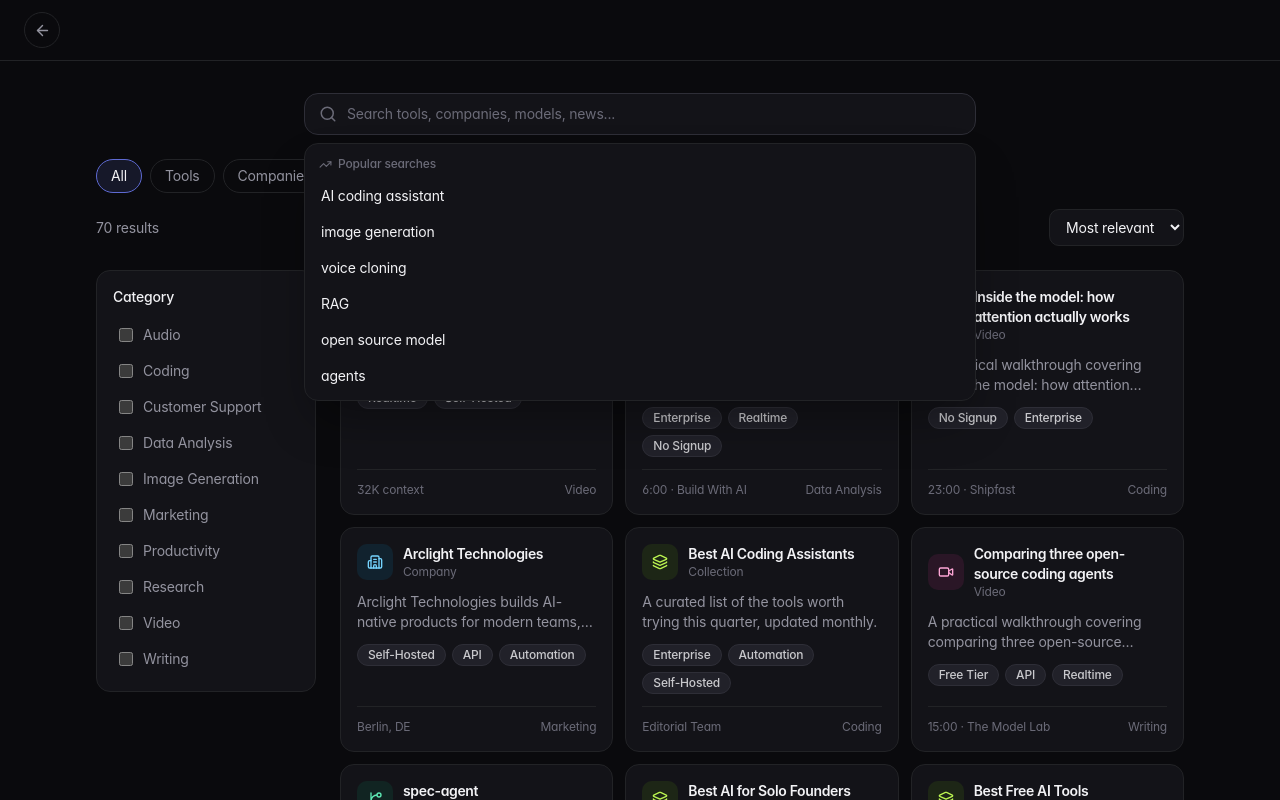
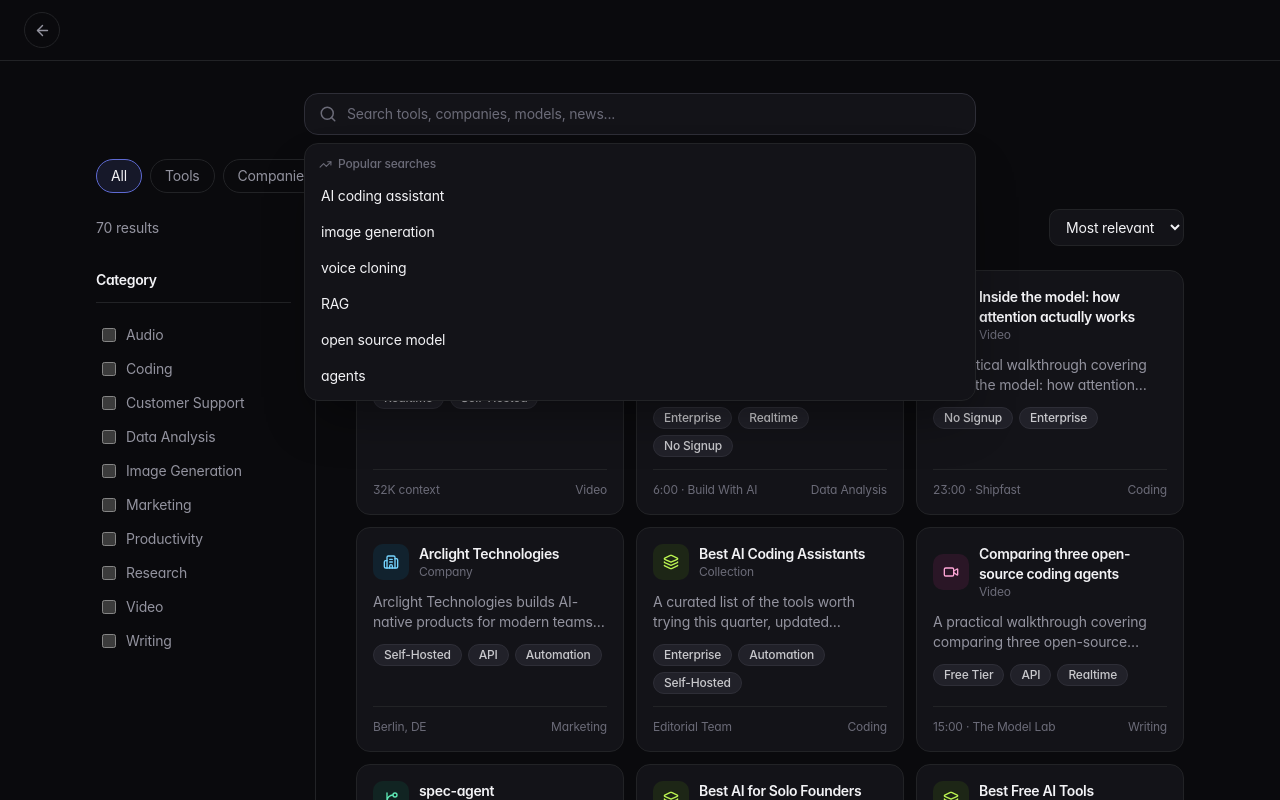
Before and after one commit to Tanya-12114/module-2-global-search, a Next.js app: page /search in a window 1280 px wide. Shown: the top 800 px of the page. Built offline with nearby package versions, Linux system fonts and the light colour scheme.

Commit message:
fixed category filter table

```diff
--- a/src/app/search/SearchPageContent.tsx
+++ b/src/app/search/SearchPageContent.tsx
@@ -86,8 +86,8 @@
         </div>
       </div>
 
-      <div className="grid grid-cols-1 gap-6 md:grid-cols-[220px_1fr]">
-        <aside className="hidden md:block">
+      <div className="grid grid-cols-1 gap-6 md:grid-cols-[220px_1fr] md:gap-10">
+        <aside className="hidden md:block md:border-r md:border-border md:pr-4">
           <Filters allCategories={allCategories} selected={categories} onChange={setCategories} />
         </aside>
 
--- a/src/components/search/Filters.tsx
+++ b/src/components/search/Filters.tsx
@@ -16,9 +16,9 @@
   }
 
   return (
-    <div className="rounded-lg border border-border bg-surface p-4">
-      <div className="mb-3 flex items-center justify-between">
-        <h3 className="text-sm font-medium text-text-primary">Category</h3>
+    <div className="pr-2">
+      <div className="mb-3 flex items-center justify-between border-b border-border pb-3">
+        <h3 className="text-sm font-semibold tracking-tight text-text-primary">Category</h3>
         {selected.length > 0 && (
           <button
             onClick={() => onChange([])}
@@ -28,7 +28,7 @@
           </button>
         )}
       </div>
-      <div className="space-y-1">
+      <div className="space-y-0.5 pt-1">
         {allCategories.map((category) => (
           <label
             key={category}
```
